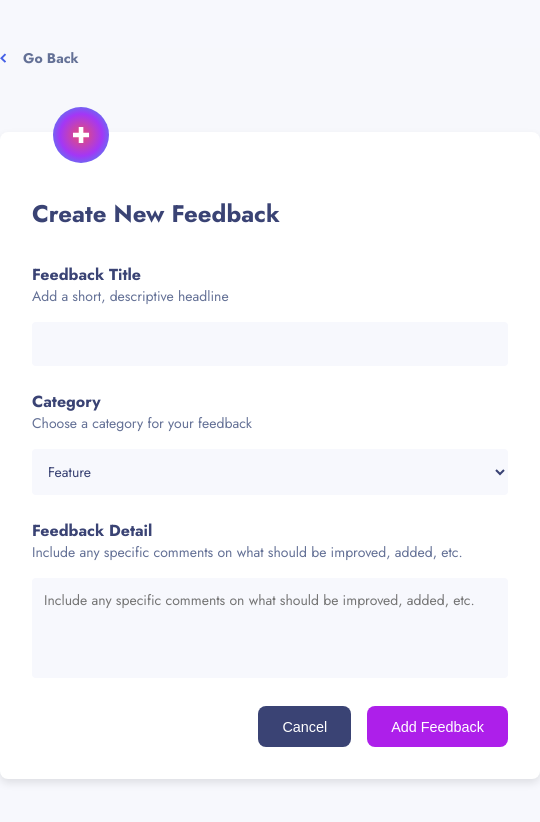
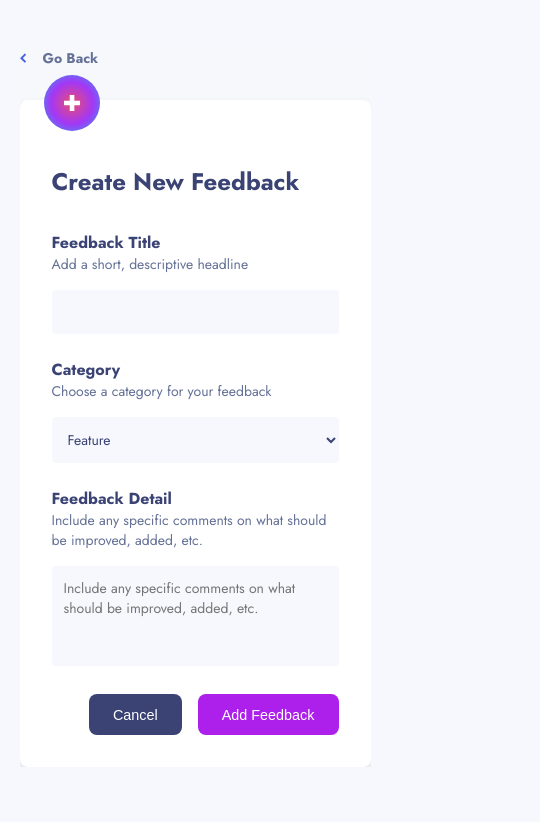
Before and after one commit to felabel/welisten, a React (Vite) app: page /feedback/create in a window 390 px wide. Shown: the top 822 px of the page, 540 px wide, since content can reach past the window. Built offline with nearby package versions, Linux system fonts and the light colour scheme.

Commit message:
fixed responsiveness for feedback form

```diff
--- a/src/components/Feedback-form/form.module.scss
+++ b/src/components/Feedback-form/form.module.scss
@@ -1,9 +1,18 @@
+@import "../../styles/index";
+
 .feedbackFormContainer {
   max-width: 540px;
   width: 540px;
   background-color: #f7f8fc;
   margin: auto;
   margin-top: 3rem;
+  overflow-x: hidden;
+  @include mq(640px) {
+    max-width: 90%;
+    width: 90%;
+    margin: auto;
+    margin-top: 3rem;
+  }
 }
 
 .goBackButton {
@@ -23,6 +32,14 @@
   padding: 2rem;
   box-shadow: 0px 4px 8px rgba(0, 0, 0, 0.1);
   position: relative;
+  box-sizing: border-box;
+  @include mq(640px) {
+    max-width: 100%;
+    width: 100%;
+    margin: auto;
+    margin-top: 2rem;
+    box-sizing: border-box;
+  }
 }
 
 .plusIconContainer {
--- a/src/components/comment-details/CommentDetails.tsx
+++ b/src/components/comment-details/CommentDetails.tsx
@@ -1,4 +1,4 @@
-import { useParams, useNavigate } from "react-router-dom";
+import { useParams } from "react-router-dom";
 import SuggestionCard from "../suggestion/SuggestionCard";
 import styles from "./FeedbackDetails.module.scss";
 import {
@@ -6,10 +6,9 @@ import {
   repliesData,
   singleComment,
 } from "../../data/suggestions";
-import { FeedBackBtn } from "../shared/FeedBackBtn";
+import { FeedBackBtn, GoBackBtn } from "../shared/FeedBackBtn";
 import Replies from "../Replies/Replies";
 const FeedbackDetails = () => {
-  const navigate = useNavigate();
   const { id } = useParams();
   const feedbackId = Number(id); // Convert id to a number to match the array's data
   const suggestion = suggestions.find((item: any) => item.id === feedbackId);
@@ -17,9 +16,7 @@ const FeedbackDetails = () => {
     <div className={styles.main}>
       <div className={styles.wrapper}>
         <div className={styles.btn_section}>
-          <button className={styles.goBack} onClick={() => navigate(-1)}>
-            Go Back
-          </button>
+          <GoBackBtn stroke="#4661E6" textColor="#647196" />
           <FeedBackBtn text="Edit Feedback" />
         </div>
 
--- a/src/index.scss
+++ b/src/index.scss
@@ -45,4 +45,5 @@
   width: 100%;
   max-width: 1920px;
   margin: auto;
+  box-sizing: border-box;
 }
```
